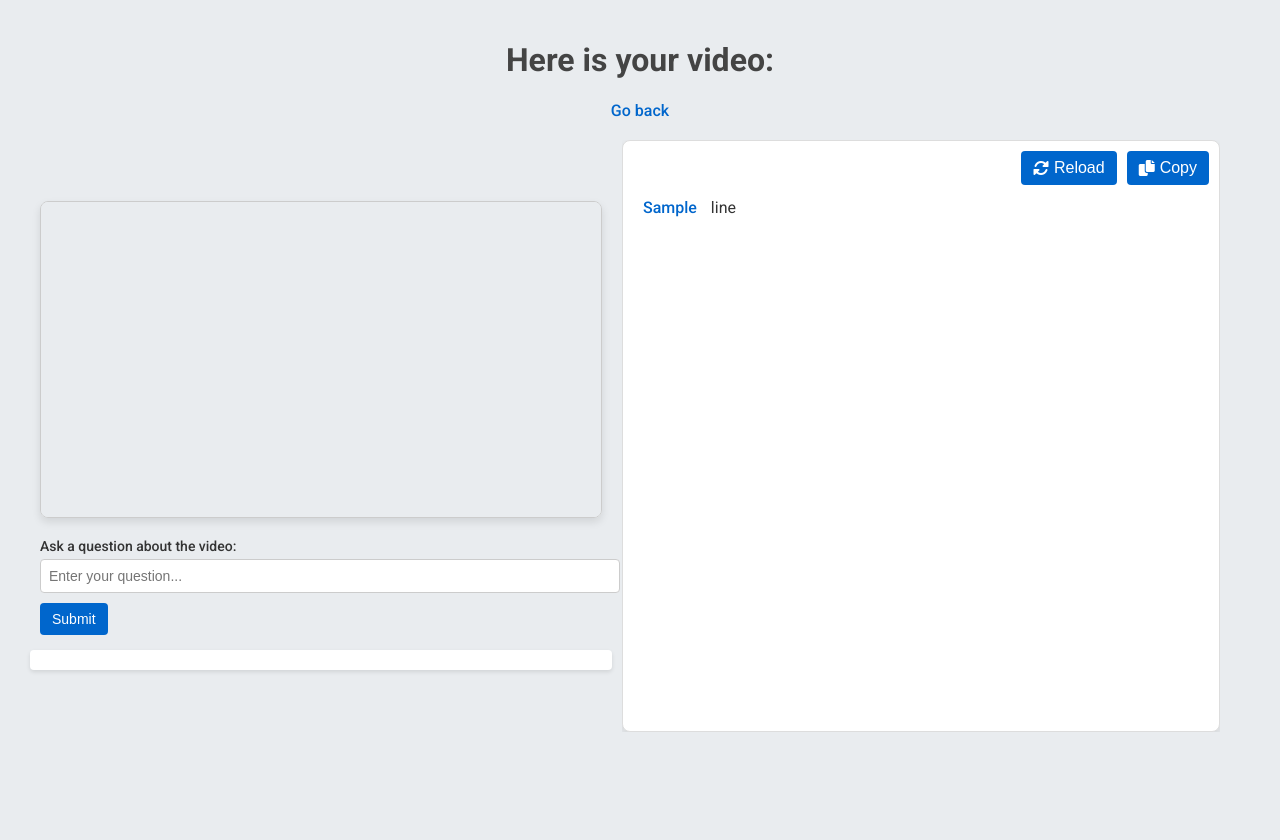
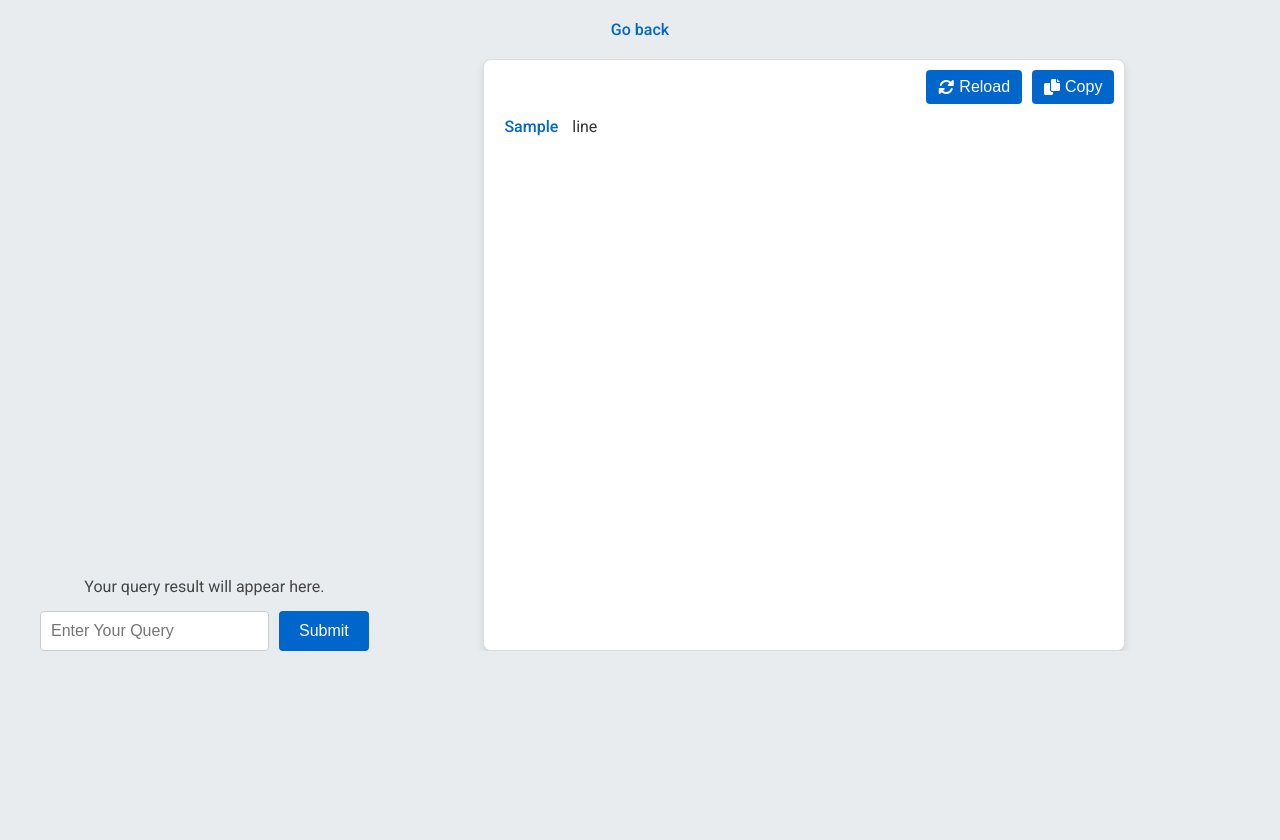
Before and after one commit to RitikDutta/timestream, a Flask app: template templates/display.html in a window 1280 px wide. Run offline with Flask 3, Linux system fonts and the light colour scheme; the template is opened without the code that fills it: most values are stand-ins (such as "Sample title", 1, 10 or a date in 2020).

Commit message:
made changes to make it work independent

```diff
--- a/templates/display.html
+++ b/templates/display.html
@@ -17,7 +17,7 @@
             flex-direction: column;
             align-items: center;
             height: 100vh;
-            overflow: hidden;
+            /* overflow: hidden; */
             animation: fadeIn 1s ease-in-out;
         }
 
@@ -62,11 +62,60 @@
             flex: 0 0 auto;
             display: flex;
             flex-direction: column;
-            justify-content: center;
-            align-items: center;
+            justify-content: space-between;
             margin-bottom: 20px;
             position: sticky;
             top: 20px;
+        }
+
+        .input-container {
+            display: flex;
+            flex-direction: column;
+            align-items: center;
+            margin-top: 20px;
+            width: 100%;
+            max-width: 600px;
+        }
+
+        .input-wrapper {
+            display: flex;
+            width: 100%;
+            gap: 10px;
+        }
+
+        .input-container label {
+            font-size: 16px;
+            margin-bottom: 10px;
+            color: #444;
+        }
+
+        .input-container input[type="text"] {
+            flex: 1;
+            padding: 10px;
+            border: 1px solid #ccc;
+            border-radius: 4px;
+            font-size: 16px;
+        }
+
+        .input-container button {
+            background-color: #0066cc;
+            color: white;
+            border: none;
+            border-radius: 4px;
+            padding: 10px 20px;
+            cursor: pointer;
+            font-size: 16px;
+            transition: background-color 0.3s ease, transform 0.3s ease;
+        }
+
+        .input-container button:hover {
+            background-color: #005bb5;
+            transform: translateY(-2px);
+        }
+
+        .input-container button:active {
+            background-color: #004494;
+            transform: translateY(0);
         }
 
         .transcript-container {
@@ -114,6 +163,23 @@
                 background-color: #e0e0e0;
             }
         }
+
+        .loading {
+    animation: breathing 1.5s infinite;
+}
+
+@keyframes breathing {
+    0% {
+        background-color: #e0e0e0;
+    }
+    50% {
+        background-color: #c0c0c0;
+    }
+    100% {
+        background-color: #e0e0e0;
+    }
+}
+
 
         .transcript::-webkit-scrollbar {
             width: 10px;
@@ -183,9 +249,6 @@
             background-color: #004494;
             transform: translateY(0);
         }
-        .yt_frame{
-                width: 90%;
-            }
 
         @media (min-width: 768px) {
             .video-transcript {
@@ -200,78 +263,72 @@
             .transcript {
                 height: calc(70vh - 40px);
             }
-            .yt_frame{
-                width: revert-layer;
+        }
+        @media (max-width: 768px) {
+            iframe{
+                width: 100%;
             }
         }
-
-        /* Styles for the query form and response text below the player */
-        #queryForm {
-            width: 100%;
-            max-width: 600px;
-            display: flex;
-            flex-direction: column;
-            align-items: flex-start;
-            margin-top: 20px;
+        .scrollable-label {
+    max-height: 150px; /* Adjust this height as needed */
+    overflow-y: auto;
+    display: block; /* Ensure the label behaves as a block element */
+    /* border: 1px solid #ccc;  */
+    padding: 5px; /* Optional: Add some padding */
 }
 
-        #queryForm label {
-            font-size: 14px;
-            font-weight: 500;
-            margin-bottom: 5px;
+/* Custom scrollbar styles */
+.scrollable-label::-webkit-scrollbar {
+    width: 8px; /* Width of the entire scrollbar */
 }
 
-        #queryForm input {
-            width: 100%;
-            padding: 8px;
-            margin-bottom: 10px;
-            border: 1px solid #ccc;
-            border-radius: 4px;
-            font-size: 14px;
+.scrollable-label::-webkit-scrollbar-track {
+    background: #f1f1f1; /* Color of the scrollbar track */
+    border-radius: 10px;
 }
 
-        #queryForm button {
-            background-color: #0066cc;
-            color: #fff;
-            border: none;
-            border-radius: 4px;
-            padding: 8px 12px;
-            cursor: pointer;
-            font-size: 14px;
+.scrollable-label::-webkit-scrollbar-thumb {
+    background-color: #888; /* Color of the scrollbar thumb */
+    border-radius: 10px;
+    /* border: 2px solid #f1f1f1;  */
 }
 
-        #queryForm button:hover {
-            background-color: #005bb5;
+.scrollable-label::-webkit-scrollbar-thumb:hover {
+    background-color: #555; /* Color of the scrollbar thumb on hover */
 }
 
-        #queryForm button:active {
-            background-color: #004494;
+
+    </style>
+    <script>
+        var youTubePlayer;
+
+        var vidElement = document.getElementById("youtube-iframe");
+
+        function onYouTubeIframeAPIReady() {
+            var videoId = "{{ youtube_url}}";
+
+            youTubePlayer = new YT.Player('youtube-iframe', {
+                videoId: videoId,
+                playerVars: { 'autoplay': 0, 'controls': 1 },
+                events: {
+                    'onReady': onPlayerReady,
+                    'onError': onPlayerError
+                }
+            });
         }
 
-        #queryResponse {
-            margin-top: 15px;
-            background-color: #fff;
-            padding: 10px;
-            border-radius: 4px;
-            max-width: 600px;
-            width: 100%;
-            box-shadow: 0 2px 4px rgba(0,0,0,0.1);
-            font-size: 14px;
-            line-height: 1.5;
-            color: #333;
-            word-wrap: break-word;
+        function onPlayerReady(event) {
+            event.target.playVideo();
         }
 
-        /* Breathing effect for queryResponse when loading */
-        #queryResponse.loading {
-            animation: breathing 1.5s infinite;
-            background-color: #e0e0e0;
+        function onPlayerError(event) {
+            console.error("YouTube Player Error:", event.data);
         }
-    </style>
-    <script>
+
         function seekTo(seconds) {
-            var iframe = document.getElementById('youtube-iframe');
-            iframe.src = iframe.src.split('?')[0] + '?start=' + seconds + '&autoplay=1';
+            if (youTubePlayer && youTubePlayer.seekTo) {
+                youTubePlayer.seekTo(seconds, true);
+            }
         }
 
         function parseTimeToSeconds(time) {
@@ -287,9 +344,21 @@
     return seconds;
 }
 
+function convertTimePatternsToClickable(text) {
+    text = String(text); // Ensure text is a string
+    const timePattern = /\b\d{1,2}:\d{2}(?::\d{2})?\b/g;
+    return text.replace(timePattern, (match) => {
+        const seconds = parseTimeToSeconds(match);
+        return `<span class="timestamp" onclick="seekTo(${seconds})">${match}</span>`;
+    });
+}
+
+
+
         function copyTranscript() {
             const transcript = document.querySelector('.transcript').innerText;
             navigator.clipboard.writeText(transcript).then(() => {
+                alert('Transcript copied to clipboard.');
             }).catch(err => {
                 console.error('Failed to copy: ', err);
             });
@@ -330,21 +399,57 @@
 
             transcriptContainer.classList.remove('loading');
         }
+
+        async function submitComment() {
+    const videoId = "{{ youtube_url.split('v=')[-1] }}";
+    const inputText = document.getElementById('inputText').value;
+    const inputLabel = document.getElementById('inputLabel');
+    const q_submit = document.getElementById('q_submit');
+
+    // Add the loading animation
+    q_submit.classList.add('loading');
+
+    const response = await fetch('/user_query', {
+        method: 'POST',
+        headers: {
+            'Content-Type': 'application/json'
+        },
+        body: JSON.stringify({ user_query: inputText, video_id: videoId })
+    });
+
+    if (response.ok) {
+        const data = await response.json();
+        const modifiedResponse = convertTimePatternsToClickable(data.response);
+        inputLabel.innerHTML = modifiedResponse;  // Use innerHTML to render clickable timestamps
+    } else {
+        console.error('Failed to submit comment');
+    }
+
+    // Remove the loading animation
+    q_submit.classList.remove('loading');
+}
+
+
+        // Load YouTube IFrame API
+        var tag = document.createElement('script');
+        tag.src = "https://www.youtube.com/iframe_api";
+        var firstScriptTag = document.getElementsByTagName('script')[0];
+        firstScriptTag.parentNode.insertBefore(tag, firstScriptTag);
     </script>
 </head>
 <body>
-    <h1>Here is your video:</h1>
     <div class="container">
-        <a href="{{ url_for('timestream/index') }}">Go back</a>
+        <a href="{{ url_for('index') }}">Go back</a>
         <div class="video-transcript">
             <div class="video-container">
-                <iframe class="yt_frame" id="youtube-iframe" width="560" height="315" src="{{ youtube_url }}" frameborder="0" allowfullscreen></iframe>
-                <form id="queryForm">
-                    <label for="user_query">Ask a question about the video:</label>
-                    <input type="text" id="user_query" name="user_query" placeholder="Enter your question..." required>
-                    <button type="submit">Submit</button>
-                </form>
-                <div id="queryResponse"></div>
+                <div id="youtube-iframe"></div>
+                <div class="input-container">
+                    <label id="inputLabel" class="scrollable-label">Your query result will appear here.</label>
+                    <div class="input-wrapper">
+                        <input type="text" id="inputText" placeholder="Enter Your Query">
+                        <button id="q_submit" onclick="submitComment()">Submit</button>
+                    </div>
+                </div>
             </div>
             <div class="transcript-container">
                 <div class="transcript">
@@ -367,70 +472,14 @@
             </div>
         </div>
     </div>
-
+</body>
 <script>
-        function linkifyTimestamps(text) {
-            const timeRangePattern = /\b(\d{1,2}:\d{2}(?::\d{2})?-\d{1,2}:\d{2}(?::\d{2})?)\b/g;
-            const singleTimePattern = /\b(\d{1,2}:\d{2}(?::\d{2})?)\b/g;
-
-            text = text.replace(timeRangePattern, (match, p1) => {
-                return `<span class="timestamp" style="color:blue; cursor:pointer;" onclick="seekToRange('${p1}')">${p1}</span>`;
-            });
-
-            text = text.replace(singleTimePattern, (match, p1) => {
-                return `<span class="timestamp" style="color:blue; cursor:pointer;" onclick="seekTo(parseTimeToSeconds('${p1}'))">${p1}</span>`;
-            });
-
-            return text;
+    document.addEventListener('keydown', function(event) {
+        if (event.key === 'x' || event.key === 'X') {
+            const inputLabel = document.getElementById('inputLabel');
+            const longText = "This is a long text that will be appended to the label to test the scroll functionality. ".repeat(10);
+            inputLabel.innerText += longText;
         }
-
-        function seekToRange(rangeString) {
-            let [start, end] = rangeString.split('-');
-            seekTo(parseTimeToSeconds(start.trim()));
-        }
-    </script>
-
-
-    <script>
-        document.getElementById('queryForm').addEventListener('submit', async function(e) {
-            e.preventDefault();
-
-            const userQuery = document.getElementById('user_query').value;
-            const videoId = "{{ youtube_url }}".split("embed/")[1];
-            const queryResponseDiv = document.getElementById('queryResponse');
-
-            // Add the loading class to trigger breathing effect
-            queryResponseDiv.classList.add('loading');
-            // Optionally, you can clear previous content or show a placeholder
-            queryResponseDiv.innerHTML = '';
-
-            const response = await fetch('/user_query', {
-                method: 'POST',
-                headers: {
-                    'Content-Type': 'application/json'
-                },
-                body: JSON.stringify({
-                    video_id: videoId,
-                    user_query: userQuery
-                })
-            });
-
-            if (response.ok) {
-                const data = await response.json();
-
-                if (Array.isArray(data.answer)) {
-                    const combined = data.answer.join('\n');
-                    queryResponseDiv.innerHTML = linkifyTimestamps(combined);
-                } else {
-                    queryResponseDiv.innerHTML = linkifyTimestamps(data.answer);
-                }
-            } else {
-                queryResponseDiv.innerText = 'Error: Could not get answer.';
-            }
-
-            // Remove the loading class after response is handled
-            queryResponseDiv.classList.remove('loading');
     });
 </script>
-</body>
 </html>
--- a/templates/index.html
+++ b/templates/index.html
@@ -141,7 +141,7 @@
 <body>
     <div class="container" id="container">
         <h1>Enter YouTube URL</h1>
-        <form id="youtubeForm" action="{{ url_for('timestream/display') }}" method="post">
+        <form id="youtubeForm" action="{{ url_for('display') }}" method="post">
             <label for="youtube_url">YouTube URL:</label>
             <input type="text" id="youtube_url" name="youtube_url" required>
             <button type="submit">Submit</button>
@@ -153,6 +153,8 @@
             document.getElementById('container').classList.add('breathing');
         });
     </script>
+
+
 </body>
 
 </html>
```
Lines whose indentation alone changed are shown as unchanged.
